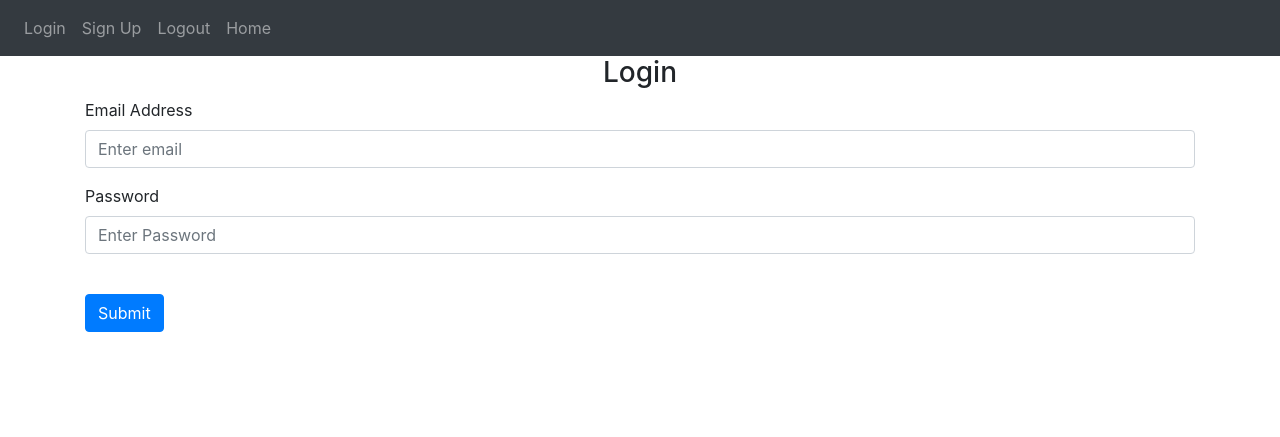
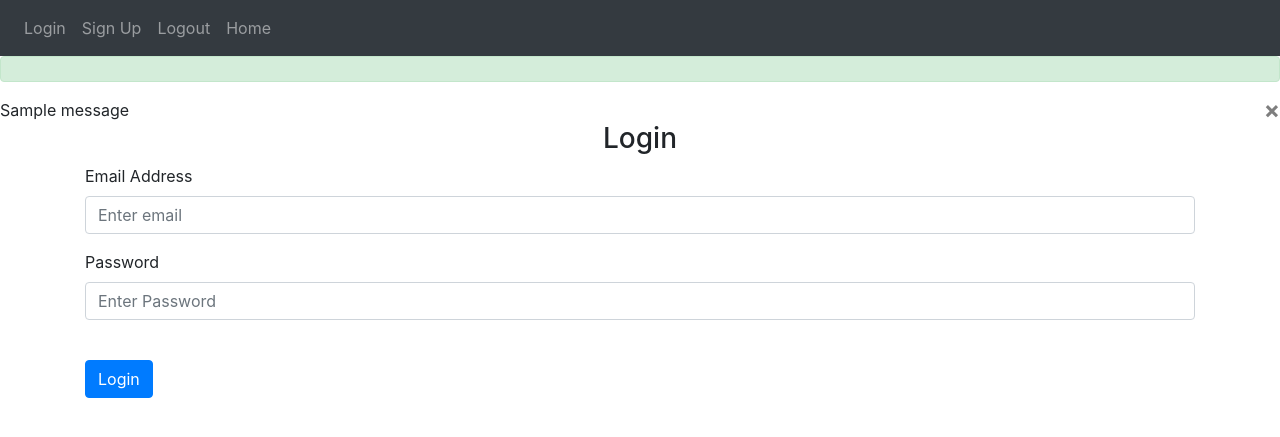
Before and after one commit to javstudent40/FlaskProject, a Flask app: page /login in a window 1280 px wide. Shown: the top 437 px of the page. Run offline with Flask 2, Linux system fonts and the light colour scheme; one stand-in notice (Sample message) is shown; some libraries are stand-ins or nearby versions.

Commit message:
modified base and signup files to allow flash messages

```diff
--- a/auth.py
+++ b/auth.py
@@ -1,8 +1,8 @@
-from flask import Blueprint, render_template
+from flask import Blueprint, render_template, request, flash
 
 auth = Blueprint('auth', __name__)
 
-@auth.route('/login')
+@auth.route('/login', methods=['GET', 'POST', ])
 def login():
     return render_template("login.html", boolean=True)
 
@@ -10,6 +10,25 @@ def login():
 def logout():
     return "<p>logout</p>"
 
-@auth.route('/sign-up')
+@auth.route('/sign-up', methods=['GET', 'POST', ])
 def sign_up():
+    if request.method == 'POST':
+        email = request.form.get('email')
+        firstName = request.form.get('firstName')
+        password1 = request.form.get('password1')
+        password2 = request.form.get('password2')
+        if len(email) < 4:
+            flash("Email must be greater than 4 characters", category="error")
+        elif len(firstName) < 2:
+            flash("First Name must be greater than 2 characters", category="error")
+        elif password1 != password2:
+            flash("Passwords don\'t match", category="error")
+        elif len(password1) < 7:
+            flash("Passrword must be greater than 7 characters", category="error")
+        else:
+            #add user to database
+            flash("Account Created!", category="success")
+
+
+
     return render_template("signup.html")
--- a/templates/base.html
+++ b/templates/base.html
@@ -21,6 +21,27 @@
 			</div>
 		</div>
 	</nav>
+
+	{% with messages = get_flashed_messages(with_categories=true) %}
+	{% if messages %}
+		{% for category, message in messages %}
+		{% if category == "error" %}
+		<div class="alert alert-danger alter-dismissable fade show" role="alert"></div>
+		{{ message }}
+		<button type="button" class="close" data-dismiss="alert">
+			<span aria-hidden="true">&times;</span>
+		</button>
+		{% else %}
+		<div class="alert alert-success alter-dismissable fade show" role="alert"></div>
+		{{ message }}
+		<button type="button" class="close" data-dismiss="alert">
+			<span aria-hidden="true">&times;</span>
+		</button>
+		{% endif %}
+		{% endfor %}
+	{% endif %}
+	{% endwith %}
+
 	<div class="container">
 	{% block content %}
 	{% endblock %}
--- a/templates/login.html
+++ b/templates/login.html
@@ -12,7 +12,7 @@
 		<input type="password" class="form-control" id="password" name="password" placeholder="Enter Password">
 	</div>
 	<br>
-	<button type="submit" class="btn btn-primary">Submit</button>
+	<button type="submit" class="btn btn-primary">Login</button>
 </form>
 
 {% endblock %}
```
